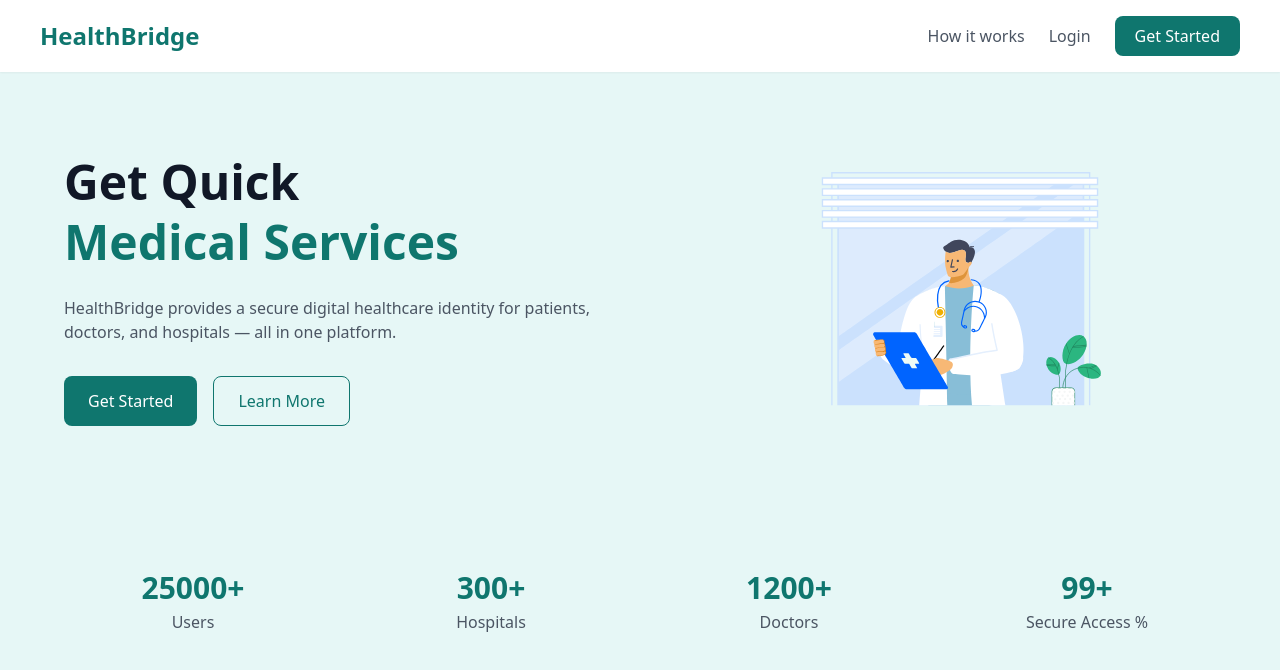
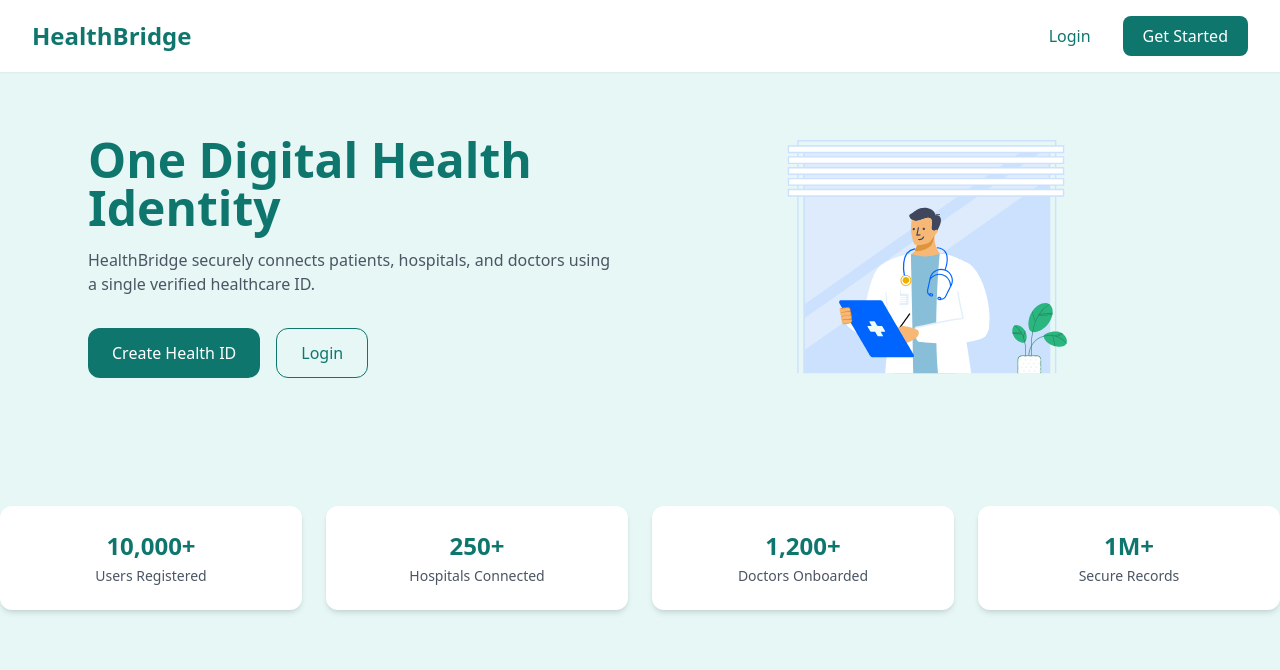
Before and after one commit to durgaprasadml/HealthBridge, a React app in the folder frontend/: page / in a window 1280 px wide. Shown: the top 670 px of the page. Built offline with nearby package versions, Linux system fonts and the light colour scheme; the HTML template or start-up script is replaced by a standard one.

Commit message:
feat(ui): add landing page with lottie animation and centered auth layouts

```diff
--- a/frontend/src/components/Navbar.jsx
+++ b/frontend/src/components/Navbar.jsx
@@ -4,25 +4,25 @@ export default function Navbar() {
   const navigate = useNavigate();
 
   return (
-    <nav className="w-full bg-white shadow-sm px-10 py-4 flex justify-between items-center">
-      <h1 className="text-2xl font-bold text-primary cursor-pointer"
-          onClick={() => navigate("/")}>
+    <nav className="w-full flex items-center justify-between px-8 py-4 bg-white shadow-sm">
+      <h1
+        className="text-2xl font-bold text-primary cursor-pointer"
+        onClick={() => navigate("/")}
+      >
         HealthBridge
       </h1>
 
-      <div className="flex items-center gap-6">
-        <button className="text-gray-600 hover:text-primary">
-          How it works
-        </button>
+      <div className="space-x-4">
         <button
           onClick={() => navigate("/login")}
-          className="text-gray-600 hover:text-primary"
+          className="px-4 py-2 text-primary font-medium"
         >
           Login
         </button>
+
         <button
           onClick={() => navigate("/signup")}
-          className="bg-primary text-white px-5 py-2 rounded-lg hover:bg-secondary"
+          className="px-5 py-2 bg-primary text-white rounded-lg hover:bg-secondary transition"
         >
           Get Started
         </button>
--- a/frontend/src/components/Stats.jsx
+++ b/frontend/src/components/Stats.jsx
@@ -1,42 +1,22 @@
-import { useEffect, useState } from "react";
-
-function Counter({ end, label }) {
-  const [count, setCount] = useState(0);
-
-  useEffect(() => {
-    let start = 0;
-    const duration = 1500;
-    const interval = 20;
-    const increment = end / (duration / interval);
-
-    const timer = setInterval(() => {
-      start += increment;
-      if (start >= end) {
-        setCount(end);
-        clearInterval(timer);
-      } else {
-        setCount(Math.floor(start));
-      }
-    }, interval);
-
-    return () => clearInterval(timer);
-  }, [end]);
+export default function Stats() {
+  const stats = [
+    { label: "Users Registered", value: "10,000+" },
+    { label: "Hospitals Connected", value: "250+" },
+    { label: "Doctors Onboarded", value: "1,200+" },
+    { label: "Secure Records", value: "1M+" },
+  ];
 
   return (
-    <div className="text-center">
-      <div className="text-3xl font-bold text-primary">{count}+</div>
-      <div className="text-gray-600 mt-1">{label}</div>
+    <div className="grid grid-cols-2 md:grid-cols-4 gap-6 mt-16">
+      {stats.map((s, i) => (
+        <div
+          key={i}
+          className="bg-white rounded-xl shadow-md p-6 text-center"
+        >
+          <p className="text-2xl font-bold text-primary">{s.value}</p>
+          <p className="text-sm text-gray-600 mt-1">{s.label}</p>
+        </div>
+      ))}
     </div>
   );
 }
-
-export default function Stats() {
-  return (
-    <div className="grid grid-cols-2 md:grid-cols-4 gap-10 mt-16">
-      <Counter end={25000} label="Users" />
-      <Counter end={300} label="Hospitals" />
-      <Counter end={1200} label="Doctors" />
-      <Counter end={99} label="Secure Access %" />
-    </div>
-  );
-}
--- a/frontend/src/pages/Home.jsx
+++ b/frontend/src/pages/Home.jsx
@@ -1,6 +1,6 @@
 import Navbar from "../components/Navbar";
+import Stats from "../components/Stats";
 import MedicalLottie from "../components/MedicalLottie";
-import Stats from "../components/Stats";
 import { useNavigate } from "react-router-dom";
 
 export default function Home() {
@@ -10,40 +10,40 @@ export default function Home() {
     <div className="min-h-screen bg-background">
       <Navbar />
 
-      <section className="flex flex-col md:flex-row items-center justify-between px-16 py-20 gap-16">
+      <div className="max-w-6xl mx-auto px-6 py-16 grid md:grid-cols-2 gap-10 items-center">
         {/* LEFT */}
-        <div className="max-w-xl">
-          <h1 className="text-5xl font-bold text-gray-900 leading-tight">
-            Get Quick <br />
-            <span className="text-primary">Medical Services</span>
+        <div>
+          <h1 className="text-4xl md:text-5xl font-bold text-primary">
+            One Digital Health Identity
           </h1>
 
-          <p className="text-gray-600 mt-6">
-            HealthBridge provides a secure digital healthcare identity
-            for patients, doctors, and hospitals — all in one platform.
+          <p className="mt-4 text-gray-600">
+            HealthBridge securely connects patients, hospitals, and doctors
+            using a single verified healthcare ID.
           </p>
 
           <div className="mt-8 flex gap-4">
             <button
               onClick={() => navigate("/signup")}
-              className="bg-primary text-white px-6 py-3 rounded-lg hover:bg-secondary"
+              className="px-6 py-3 bg-primary text-white rounded-xl hover:bg-secondary transition"
             >
-              Get Started
+              Create Health ID
             </button>
-            <button className="border border-primary text-primary px-6 py-3 rounded-lg hover:bg-primary hover:text-white">
-              Learn More
+
+            <button
+              onClick={() => navigate("/login")}
+              className="px-6 py-3 border border-primary text-primary rounded-xl"
+            >
+              Login
             </button>
           </div>
         </div>
 
         {/* RIGHT */}
         <MedicalLottie />
-      </section>
+      </div>
 
-      {/* STATS */}
-      <div className="px-16 pb-20">
-        <Stats />
-      </div>
+      <Stats />
     </div>
   );
 }
--- a/frontend/src/pages/Login.jsx
+++ b/frontend/src/pages/Login.jsx
@@ -15,34 +15,29 @@ export default function Login() {
     const value = identifier.trim().toUpperCase();
 
     if (!isPhone(value) && !isUid(value)) {
-      setMessage("Enter valid HealthBridge UID or 10-digit phone number");
+      setMessage("Enter valid HealthBridge UID or phone number");
       return;
     }
 
     const res = await sendLoginOtp(value);
 
     if (res?.message?.includes("OTP sent")) {
-      navigate("/verify-otp", {
-        state: { identifier: value },
-      });
+      navigate("/verify-otp", { state: { identifier: value } });
     } else {
       setMessage(res.message || "Failed to send OTP");
     }
   };
 
   return (
-    <div className="w-full max-w-md bg-white rounded-xl shadow-lg p-8">
-      <h2 className="text-2xl font-bold text-primary mb-2">
+    <div className="min-h-screen bg-background flex items-center justify-center px-4">
+      <div className="max-w-md w-full bg-white p-8 rounded-xl shadow-md">
+        <h2 className="text-2xl font-bold text-primary mb-2 text-center">
           Login to HealthBridge
         </h2>
 
-      <p className="text-gray-600 text-sm mb-6">
-        Enter your HealthBridge UID or registered phone number
-      </p>
-
         <input
-        className="w-full border rounded px-4 py-2 mb-4 focus:outline-none focus:ring-2 focus:ring-primary"
-        placeholder="HB-XXXXXXXX or Phone Number"
+          className="w-full border rounded px-4 py-2 mb-4"
+          placeholder="HealthBridge UID or Phone"
           value={identifier}
           onChange={(e) => setIdentifier(e.target.value)}
         />
@@ -55,7 +50,9 @@ export default function Login() {
         </button>
 
         {message && (
-        <p className="text-red-600 text-sm mt-4">{message}</p>
+          <p className="text-red-600 text-sm mt-4 text-center">
+            {message}
+          </p>
         )}
 
         <p className="text-sm mt-6 text-center">
@@ -64,9 +61,10 @@ export default function Login() {
             onClick={() => navigate("/signup")}
             className="text-primary cursor-pointer font-medium"
           >
-          Create one
+            Sign up
           </span>
         </p>
       </div>
+    </div>
   );
 }
--- a/frontend/src/pages/Signup.jsx
+++ b/frontend/src/pages/Signup.jsx
@@ -1,88 +1,45 @@
 import { useState } from "react";
-import { signupSendOtp, signupVerifyOtp } from "../services/api";
-import { useNavigate } from "react-router-dom";
+import { signupSendOtp } from "../services/api";
 
 export default function Signup() {
-  const [step, setStep] = useState(1); // 1 = send OTP, 2 = verify OTP
   const [name, setName] = useState("");
   const [phone, setPhone] = useState("");
-  const [otp, setOtp] = useState("");
-  const [error, setError] = useState("");
-  const [result, setResult] = useState(null);
-  const [loading, setLoading] = useState(false);
+  const [message, setMessage] = useState("");
 
-  const navigate = useNavigate();
-
-  // Allow only digits, max 10
   const handlePhoneChange = (e) => {
     const value = e.target.value.replace(/\D/g, "");
     if (value.length <= 10) setPhone(value);
   };
 
-  /* ================= STEP 1: SEND OTP ================= */
-  const handleSendOtp = async () => {
-    setError("");
+  const handleSignup = async () => {
+    setMessage("");
 
     if (!name.trim()) {
-      setError("Name is required");
+      setMessage("Name is required");
       return;
     }
 
     if (!/^[6-9]\d{9}$/.test(phone)) {
-      setError("Phone number must be 10 digits");
+      setMessage("Phone must be 10 digits");
       return;
     }
 
-    try {
-      setLoading(true);
     const res = await signupSendOtp(name.trim(), phone);
-      setLoading(false);
 
-      if (res.message?.includes("OTP sent")) {
-        setStep(2);
+    if (res?.message?.includes("OTP sent")) {
+      setMessage("OTP sent to your phone");
     } else {
-        setError(res.message || "Failed to send OTP");
-      }
-    } catch {
-      setLoading(false);
-      setError("Failed to send OTP");
-    }
-  };
-
-  /* ================= STEP 2: VERIFY OTP ================= */
-  const handleVerifyOtp = async () => {
-    setError("");
-
-    if (!otp || otp.length !== 6) {
-      setError("Enter valid 6-digit OTP");
-      return;
-    }
-
-    try {
-      setLoading(true);
-      const res = await signupVerifyOtp(name.trim(), phone, otp);
-      setLoading(false);
-
-      if (res.user) {
-        setResult(res);
-      } else {
-        setError(res.message || "Invalid OTP");
-      }
-    } catch {
-      setLoading(false);
-      setError("Signup failed");
+      setMessage(res.message || "Signup failed");
     }
   };
 
   return (
-    <div className="max-w-md bg-white p-8 rounded-xl shadow-md">
-      <h2 className="text-2xl font-bold text-primary mb-4">
+    <div className="min-h-screen bg-background flex items-center justify-center px-4">
+      <div className="max-w-md w-full bg-white p-8 rounded-xl shadow-md">
+        <h2 className="text-2xl font-bold text-primary mb-4 text-center">
           Create HealthBridge Account
         </h2>
 
-      {/* STEP 1 */}
-      {step === 1 && (
-        <>
         <input
           className="w-full border rounded px-4 py-2 mb-4"
           placeholder="Full Name"
@@ -98,56 +55,18 @@ export default function Signup() {
         />
 
         <button
-            onClick={handleSendOtp}
-            disabled={loading}
+          onClick={handleSignup}
           className="w-full bg-primary text-white py-2 rounded hover:bg-secondary transition"
         >
-            {loading ? "Sending OTP..." : "Send OTP"}
+          Send OTP
         </button>
-        </>
+
+        {message && (
+          <p className="text-sm text-center text-red-600 mt-4">
+            {message}
+          </p>
         )}
-
-      {/* STEP 2 */}
-      {step === 2 && (
-        <>
-          <p className="text-sm text-gray-600 mb-2">
-            OTP sent to <strong>{phone}</strong>
-          </p>
-
-          <input
-            className="w-full border rounded px-4 py-2 mb-4"
-            placeholder="Enter OTP"
-            value={otp}
-            onChange={(e) => setOtp(e.target.value.replace(/\D/g, ""))}
-          />
-
-          <button
-            onClick={handleVerifyOtp}
-            disabled={loading}
-            className="w-full bg-primary text-white py-2 rounded hover:bg-secondary transition"
-          >
-            {loading ? "Verifying..." : "Verify & Create Account"}
-          </button>
-        </>
-      )}
-
-      {error && <p className="text-red-600 mt-4">{error}</p>}
-
-      {result?.user && (
-        <div className="mt-6 bg-background p-4 rounded">
-          <p className="text-sm text-gray-700">Your HealthBridge UID</p>
-          <p className="font-mono text-lg text-primary">
-            {result.user.healthUid}
-          </p>
-
-          <p
-            className="mt-4 text-primary cursor-pointer font-medium"
-            onClick={() => navigate("/")}
-          >
-            Go to Login →
-          </p>
       </div>
-      )}
     </div>
   );
 }
```
Lines whose indentation alone changed are shown as unchanged.
